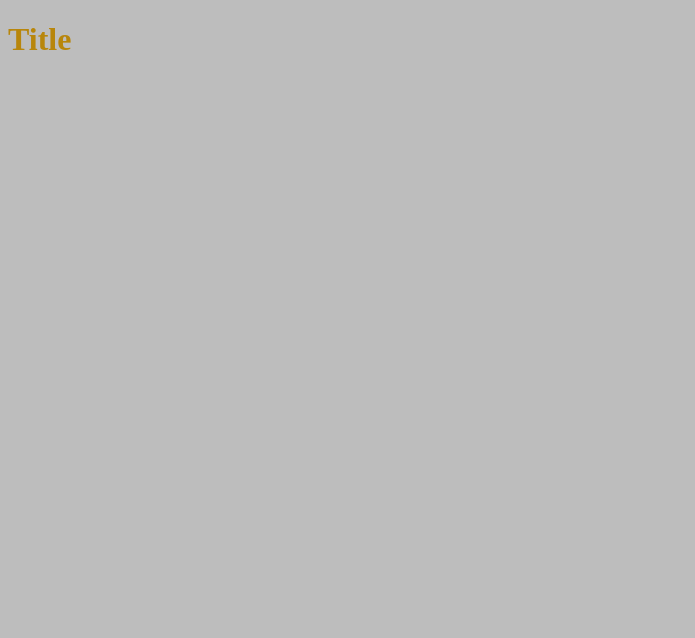
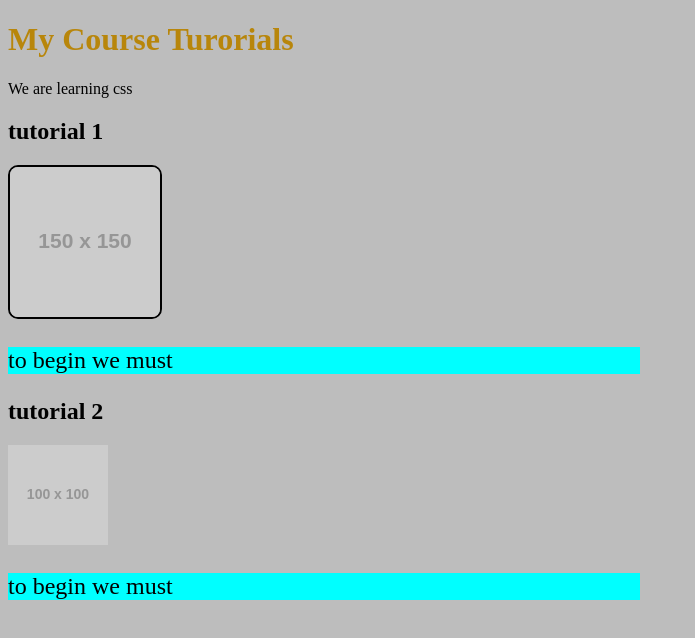
Before and after one commit to clintonksang/JS_Weekly, a plain HTML site: page index.html in a window 1280 px wide. Shown: the whole page, without its empty margins (0-695 px from the left). Drawn offline with Linux system fonts and the light colour scheme; placeholder pictures from the web are drawn by us.

Commit message:
CSS BASICS DONE

```diff
--- a/index.html
+++ b/index.html
@@ -1,9 +1,20 @@
 <!DOCTYPE html>
 <html lang="en">
-<head>
-    <link rel="stylesheet" href="style.css">
-</head>
+  <head>
+    <link rel="stylesheet" href="style.css" />
+  </head>
   <body>
-      <h1>Title</h1>
+    <h1>My Course Turorials</h1>
+    <p>We are learning css</p>
+    <div class="tutorial" id="tutorial-1">
+      <h2>tutorial 1</h2>
+      <img src="https://via.placeholder.com/150" />
+      <p>to begin we must</p>
+    </div>
+    <div class="tutorial" id="tutorial-2">
+      <h2>tutorial 2</h2>
+      <img src="https://via.placeholder.com/100" />
+      <p>to begin we must</p>
+    </div>
   </body>
 </html>
--- a/style.css
+++ b/style.css
@@ -15,9 +15,17 @@ main{
     width: 50%;
 }
 div{
-    background-color: darkslateblue;
+    background-color: rgb(189, 189, 189);
     width: 50%;
 }
 h1{
     color: darkgoldenrod;
 }
+.tutorial > p{
+    background-color: cyan;
+    font-size: 1.5em;
+}
+img[src="https://via.placeholder.com/150"]{
+    border-radius: 10px;
+    border: 2px solid black;
+}
```
